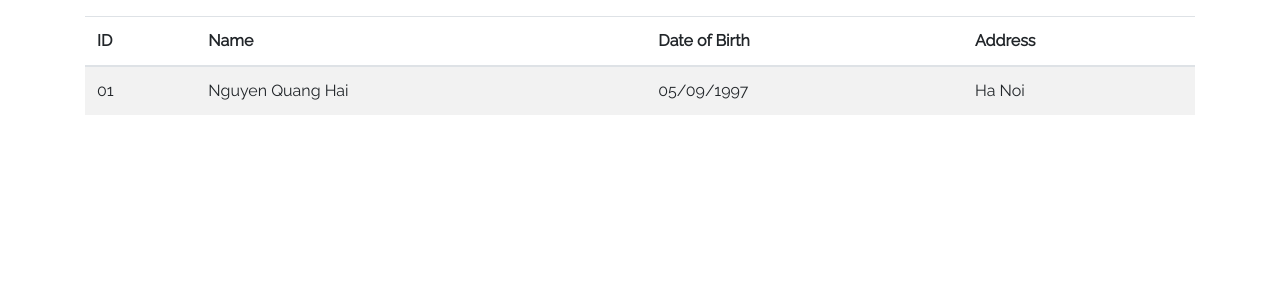
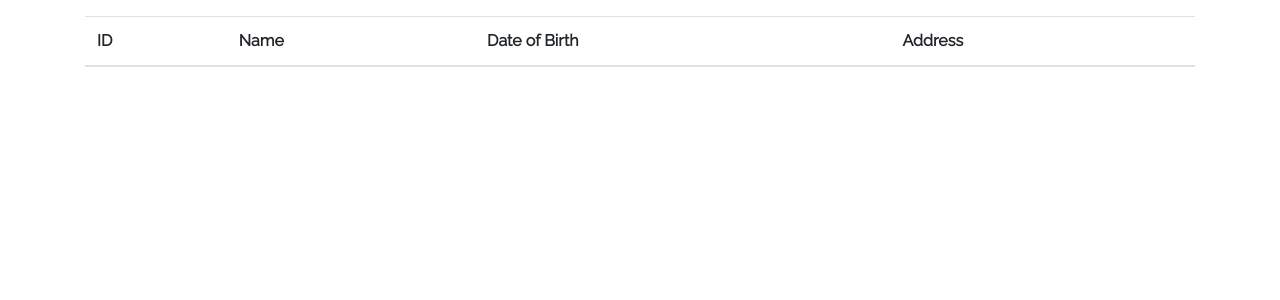
Before and after one commit to ducnt0706/FPT-ASP.NET, a PHP site: page / in a window 1280 px wide. Shown: the top 300 px of the page. Run offline with PHP 8.4, Linux system fonts and the light colour scheme; data that the repository does not hold is empty.

Commit message:
Update TraineeList.php

```diff
--- a/App_load/View/TraineeList.php
+++ b/App_load/View/TraineeList.php
@@ -9,12 +9,6 @@
             </tr>
         </thead>
         <tbody>
-            <tr>
-                <td>01</td>
-                <td>Nguyen Quang Hai</td>
-                <td>05/09/1997</td>
-                <td>Ha Noi</td>
-            </tr>
             <?php
                 foreach ($arrData as $trainee){
                     ?>
```
